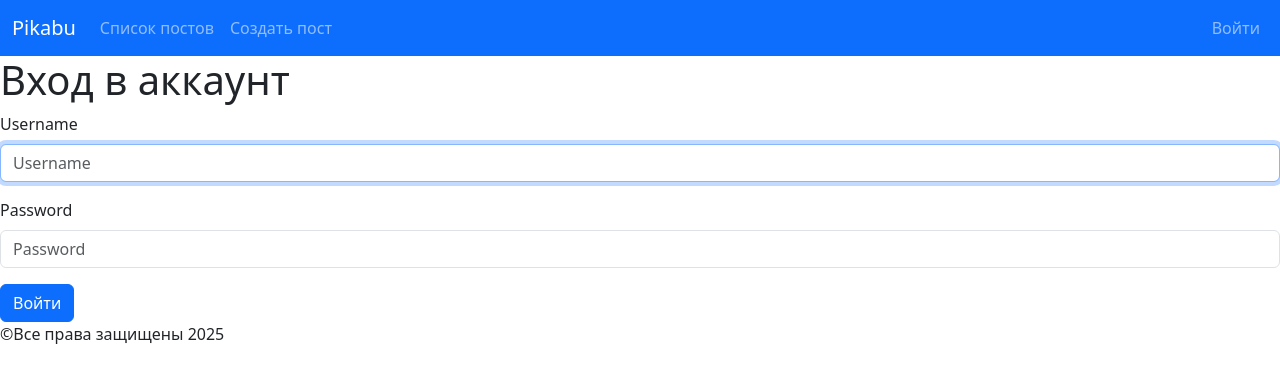
After one commit to Banshee0802/Blog, a Django app: page /profile/login/ in a window 1280 px wide. The commit adds this page. Shown: the top 383 px of the page. Run offline with Django 5.2, Linux system fonts and the light colour scheme; some libraries are stand-ins or nearby versions.

Commit message:
реализация фунционала входа в аккаунт и выход

```diff
--- a/templates/base.html
+++ b/templates/base.html
@@ -30,11 +30,24 @@
                         <li class="nav-item">
                             <a class="nav-link" href='{% url "new_post" %}'>Создать пост</a>
                         </li>
-
-                        <li class="nav-item">
+                    </ul>
+                        <ul class="navbar-nav ms-auto">
+                            {% if request.user.is_authenticated %}
+                            <li class="nav-item">
+                            <a class="nav-link disabled" href='#'>Привет, {{ request.user }}</a>
+                        </li>
+                            <li class="nav-item">
                             <a class="nav-link" href='{% url "register" %}'>Регистрация</a>
                         </li>
-                    </ul>
+                        <li class="nav-item">
+                            <a class="nav-link" href='{% url "logout" %}'>Выйти</a>
+                        </li>
+                            {% else %}
+                        <li class="nav-item">
+                            <a class="nav-link" href='{% url "login" %}'>Войти</a>
+                        </li>
+                        {% endif %}
+                        </ul>
                 </div>
             </div>
         </nav>
--- /dev/null
+++ b/users/templates/users/login.html
@@ -0,0 +1,14 @@
+{% extends "base.html" %}
+{% load django_bootstrap5 %}
+
+{% block title %}Вход в аккаунт{% endblock title %}
+
+{% block content %}
+    <h1>Вход в аккаунт</h1>
+    <form method='POST'>
+        {% csrf_token %}
+
+        {% bootstrap_form form %}
+        <button type='submit' class='btn btn-primary'>Войти</button>
+    </form>
+{% endblock content %}
--- a/users/urls.py
+++ b/users/urls.py
@@ -2,5 +2,7 @@
 from . import views
 
 urlpatterns = [
-    path('register/', views.register_view, name='register')
+    path('register/', views.register_view, name='register'),
+    path('login/', views.login_view, name='login'),
+    path('logout/', views.logout_view, name='logout'),
 ]
--- a/users/views.py
+++ b/users/views.py
@@ -1,5 +1,6 @@
 from django.shortcuts import render, redirect
-from django.contrib.auth.forms import UserCreationForm
+from django.contrib.auth.forms import UserCreationForm, AuthenticationForm
+from django.contrib.auth import login, logout
 
 def register_view(request):
     if request.method == 'POST':
@@ -11,7 +12,27 @@
         else:
             return render(request, 'users/register.html', {'form': form})
 
-
     form = UserCreationForm()
 
     return render(request, 'users/register.html', {'form': form})
+
+
+def login_view(request):
+    if request.method == 'POST':
+        form = AuthenticationForm(request, data=request.POST)
+
+        if form.is_valid():
+            user = form.get_user()
+            login(request, user)
+
+            return redirect('post_list')
+        else:
+            return render(request, 'users/login.html', {'form': form})
+
+    form = AuthenticationForm()
+
+    return render(request, 'users/login.html', {'form': form})
+
+def logout_view(request):
+    logout(request)
+    return redirect('post_list')
```
